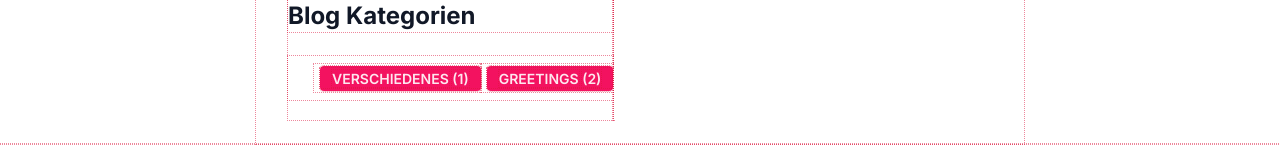
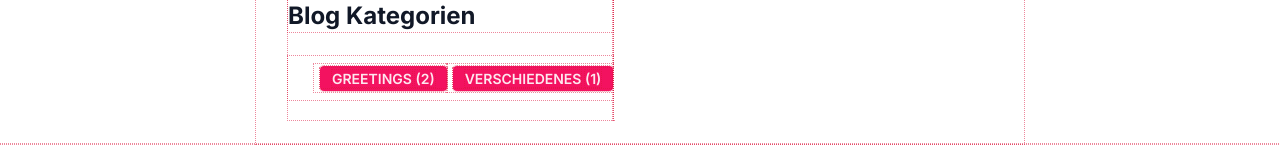
Before and after one commit to kasulk/blog, a Next.js app: page /blog in a window 1280 px wide. Shown: the part 1908-2068 px from the top of the page. Built offline with nearby package versions, Linux system fonts and the light colour scheme.

Commit message:
add category link to category badge of BlogCard; fix links of BlogCategoryCloud

```diff
--- a/src/app/blog/blogFetchers.ts
+++ b/src/app/blog/blogFetchers.ts
@@ -3,6 +3,7 @@ import fs from "fs";
 import path from "path";
 import matter from "gray-matter";
 import { siteConfig } from "@/config/site";
+import { sortObjectKeys } from "@/lib/utils";
 
 const blogDir = path.join(process.cwd(), siteConfig.dir.blogs);
 
@@ -45,7 +46,7 @@ export function getCategoriesWithCounts(blogs: BlogPost[]): {
     else catsWithCounts[category] = 1;
   });
 
-  return catsWithCounts;
+  return sortObjectKeys(catsWithCounts);
 }
 
 async function getBlogByFilePath(filePath: string): Promise<BlogPost> {
--- a/src/components/BlogCard.tsx
+++ b/src/components/BlogCard.tsx
@@ -24,9 +24,9 @@ export function BlogCard({ blog }: BlogCardProps) {
   return (
     <Card className="w-full">
       <CardHeader>
-        <div className="flex">
+        <Link href={`/blog/category/${category}`} className="flex no-underline">
           <CategoryBadge className="rounded-b-none">{category}</CategoryBadge>
-        </div>
+        </Link>
         <Link
           href={`/blog/${slug}`}
           className="relative h-36 no-underline sm:h-48"
--- a/src/components/BlogCategoryCloud.tsx
+++ b/src/components/BlogCategoryCloud.tsx
@@ -16,7 +16,7 @@ export default async function BlogCategoryCloud() {
         <li key={`category-${i + 1}`}>
           <Link
             className="no-underline"
-            href={`/category/${slugify(category)}/`}
+            href={`/blog/category/${slugify(category)}/`}
           >
             <CategoryBadge>
               <span>{category}</span>&nbsp;
```
